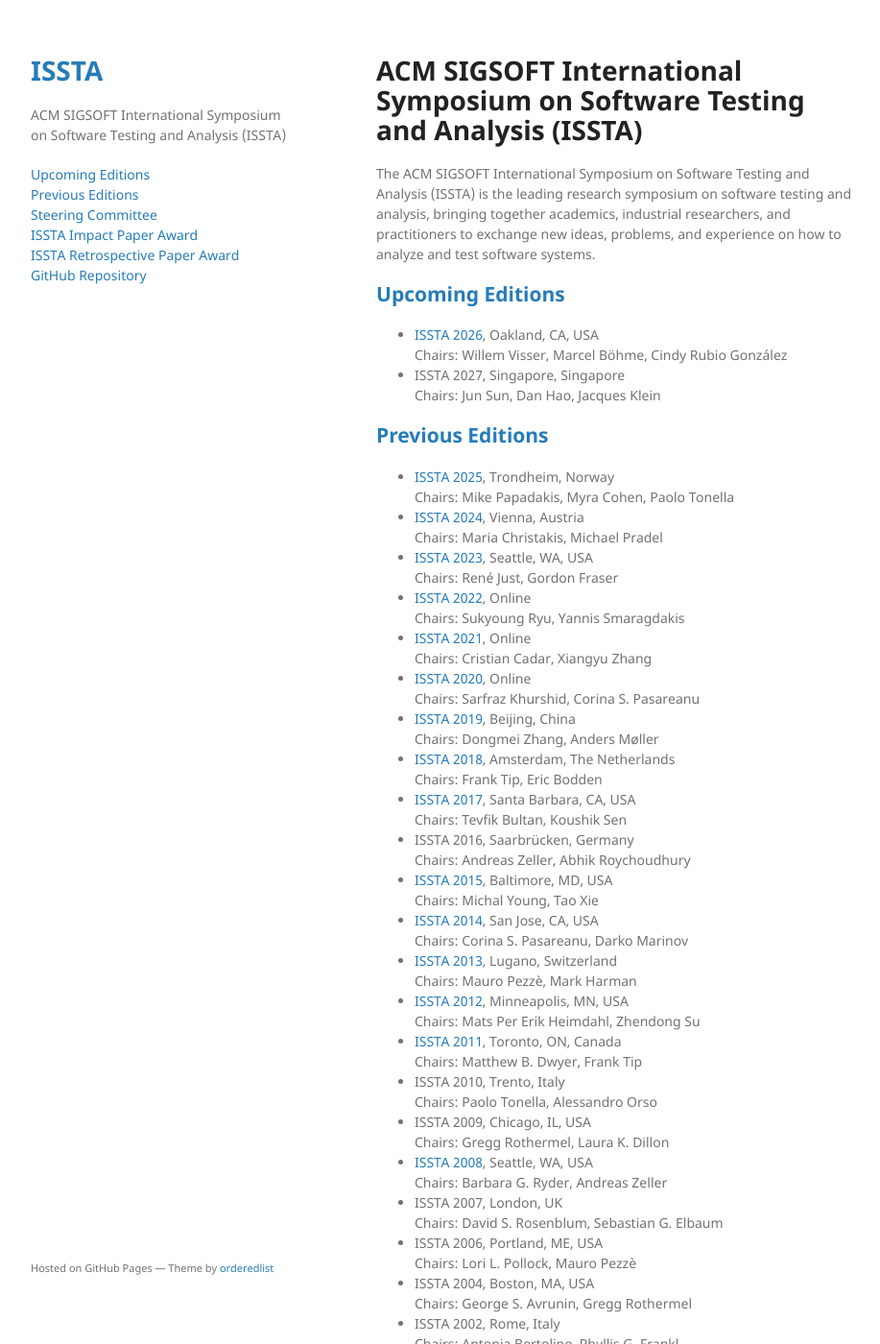
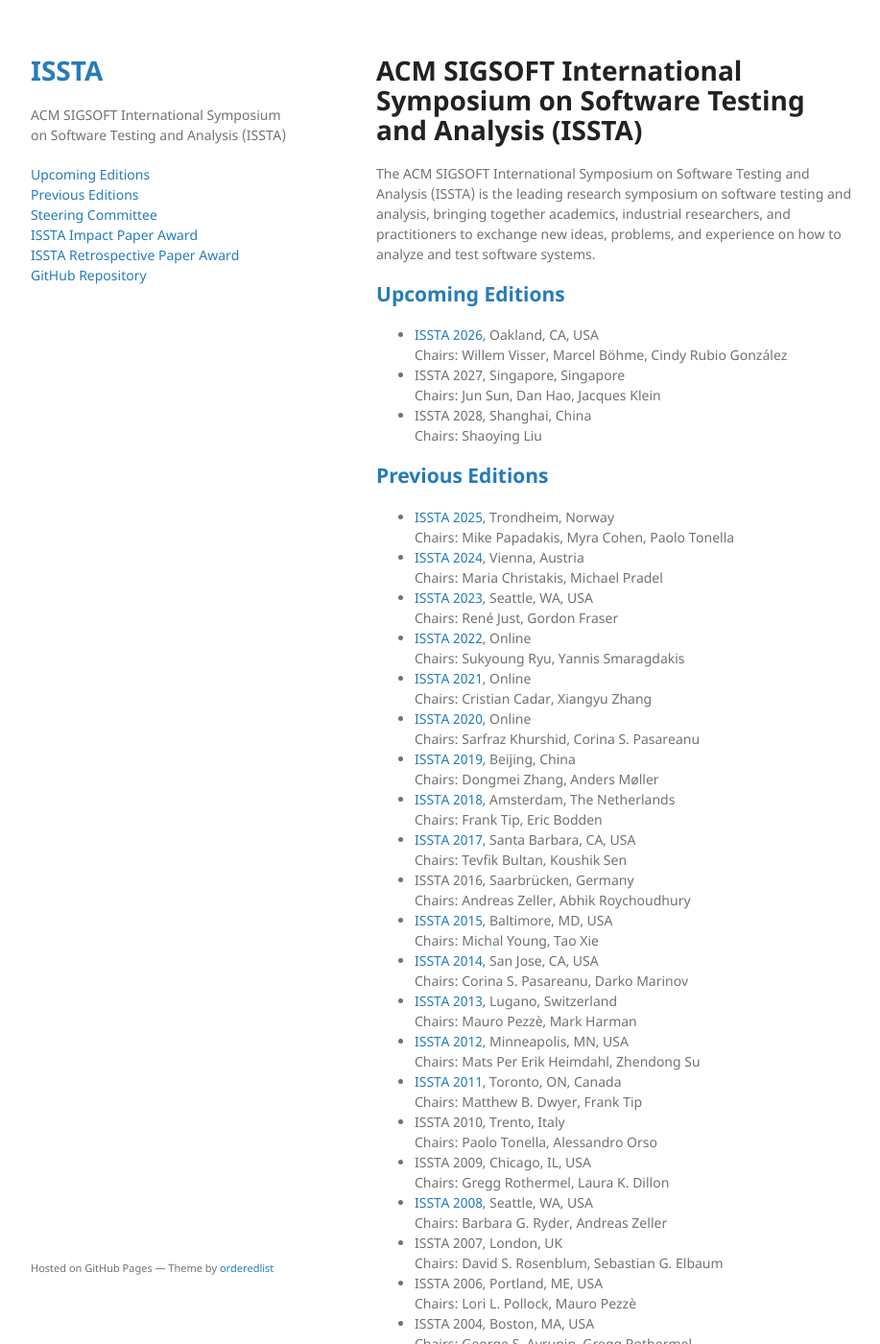
Before and after one commit to issta-conferences/issta-conferences.github.io, a Jekyll site: the page built from index.md, in a window 1280 px wide and 1400 px high. Shown: the whole window at 96% size, without its empty margins (178-1095 px from the left). Built offline with Jekyll 4.4.1, drawn with Linux system fonts in a browser that asks for light colours; our own code applies the rules of GitHub Pages for plain Markdown files; some of the changed text lies outside the part shown.

Commit message:
Updated info about 2028.

```diff
--- a/index.md
+++ b/index.md
@@ -12,6 +12,9 @@ The ACM SIGSOFT International Symposium on Software Testing and Analysis (ISSTA)
     Chairs: Willem Visser, Marcel Böhme, Cindy Rubio González
 * ISSTA 2027, Singapore, Singapore <br/>
     Chairs: Jun Sun, Dan Hao, Jacques Klein
+* ISSTA 2028, Shanghai, China <br/>
+    Chairs: Shaoying Liu
+
 
 ## <a name="previous">Previous Editions</a>
 * [ISSTA 2025](https://conf.researchr.org/home/issta-2025), Trondheim, Norway <br/>
@@ -75,6 +78,7 @@ The ACM SIGSOFT International Symposium on Software Testing and Analysis (ISSTA)
 Chair: Maria Christakis<br/>
 Vice-chair: Mike Papadakis<br/>
 
+* Shaoying Liu (until 2033)
 * Jun Sun (until 2032)
 * Dan Hao (until 2032)
 * Jacques Klein (until 2032)
```
